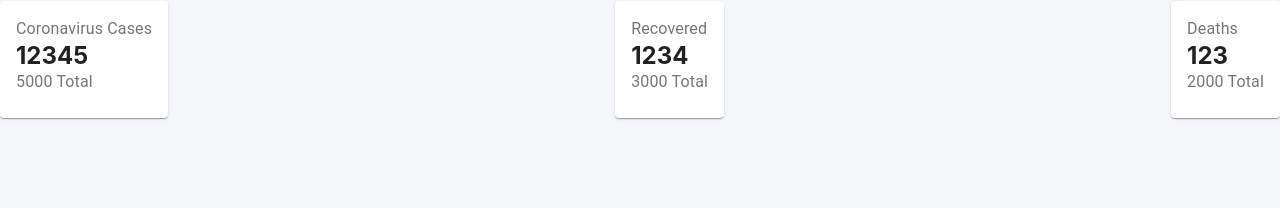
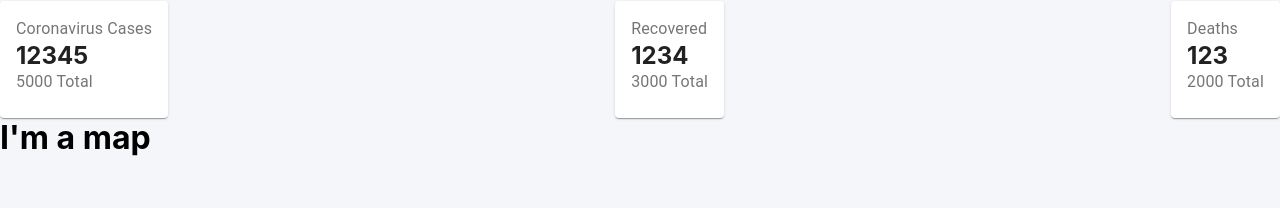
Before and after one commit to msiksnis/covidTracker, a React (Create React App) app in the folder covid-tracker/: page / in a window 1280 px wide. Shown: the part 75-283 px from the top of the page. Built offline with nearby package versions, Linux system fonts and the light colour scheme; no server answers.

Commit message:
Created Map component

```diff
--- a/covid-tracker/src/App.js
+++ b/covid-tracker/src/App.js
@@ -2,6 +2,7 @@ import React, { useState, useEffect } from "react";
 import { FormControl, Select, MenuItem } from "@material-ui/core";
 import "./App.css";
 import InfoBox from "./components/InfoBox";
+import Map from "./components/Map";
 
 function App() {
   const [countries, setCountries] = useState([]);
@@ -56,6 +57,7 @@ function App() {
       {/* Graph */}
 
       {/* Map */}
+      <Map></Map>
     </div>
   );
 }
--- /dev/null
+++ b/covid-tracker/src/components/Map.js
@@ -0,0 +1,11 @@
+import React from "react";
+
+function Map() {
+  return (
+    <div className="map">
+      <h1>I'm a map</h1>
+    </div>
+  );
+}
+
+export default Map;
```
